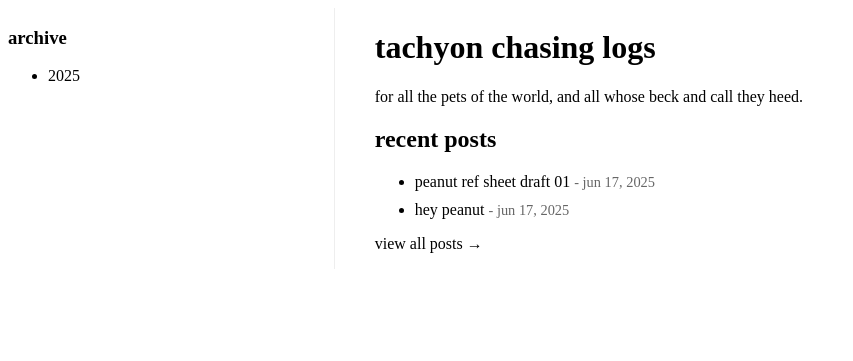
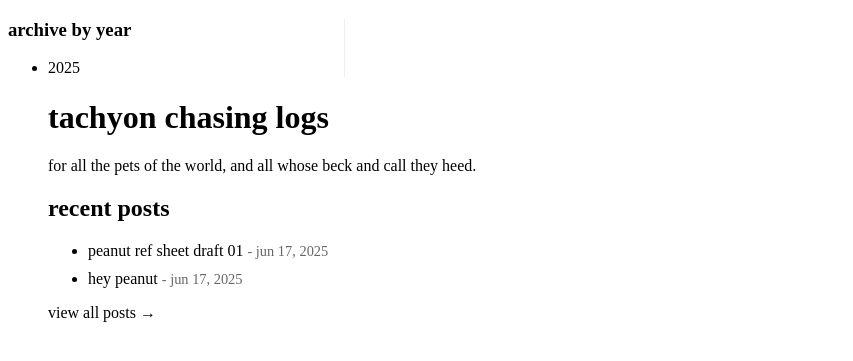
Before and after one commit to catgoesmiao/catgoesmiao.github.io, a Jekyll site: the page built from index.html, in a window 1280 px wide. Shown: the top 361 px of the page, without its empty margins (0-853 px from the left). Built offline with Jekyll 4.4.1, drawn with Linux system fonts in a browser that asks for light colours.

Commit message:
Update default.html

```diff
--- a/_layouts/default.html
+++ b/_layouts/default.html
@@ -5,15 +5,22 @@
   <link rel="stylesheet" href="/assets/css/styles.css">
 </head>
 <body>
-  <div class="container">
-    <div class="sidebar">
-      <h3>archive</h3>
-      <ul>
-        {% for year in site.years %}
-          <li><a href="/{{ year }}">{{ year }}</a></li>
-        {% endfor %}
-      </ul>
-    </div>
+  <div class="sidebar">
+  <h3>archive by year</h3>
+  <ul>
+    {% assign years = "" | split: "," %}
+    {% for post in site.posts %}
+      {% assign year = post.date | date: "%Y" %}
+      {% unless years contains year %}
+        {% assign years = years | push: year %}
+      {% endunless %}
+    {% endfor %}
+
+    {% for year in years %}
+      <li><a href="/{{ year }}/">{{ year }}</a></li>
+    {% endfor %}
+  </ul>
+</div>
 
     <div class="content">
       {{ content }}
```
